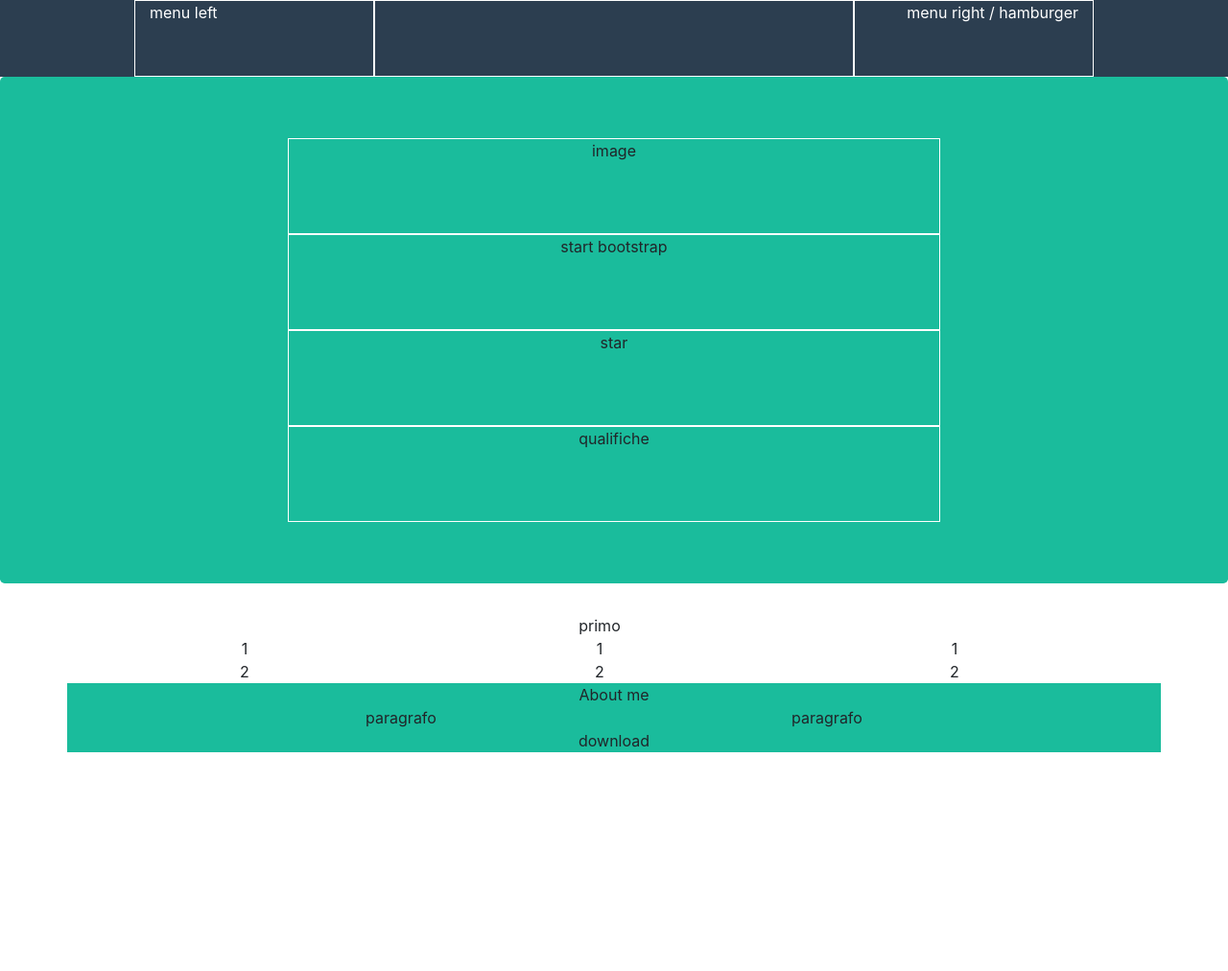
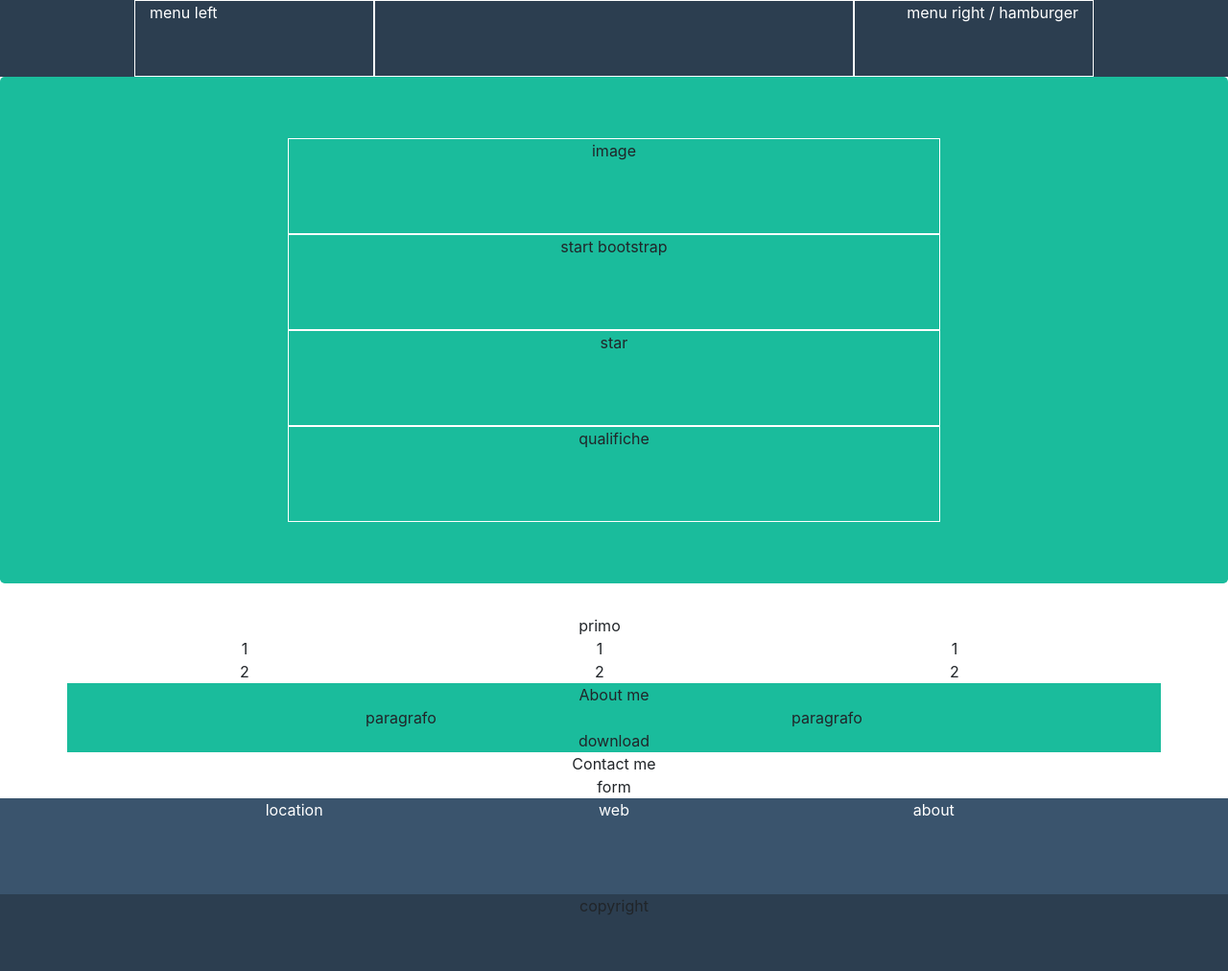
Before and after one commit to MAD71241/html-css-bootstrap-freelancer, a plain HTML site: page index.html in a window 1280 px wide. Shown: the whole page at 96% size. Before the commit the page ends 800 px from the top, so only its background shows below. Drawn offline with nearby package versions, Linux system fonts and the light colour scheme.

Commit message:
footer ok

```diff
--- a/assets/css/style.css
+++ b/assets/css/style.css
@@ -42,6 +42,21 @@ main>.container-fluid>.row .col-12 {
 
 /* About Section */
 
-.about {
+.about, .form .row:first-of-type {
     text-align: center;
 }
+
+/* FOOTER */
+/* Footer Top */
+
+.footer-top{
+    height: 100px;
+    background-color: #3A546D;
+    text-align: center;
+    color: white;
+}
+.footer-bot {
+    height: 80px;
+    background-color: #2C3E50;
+    text-align: center;
+}
--- a/index.html
+++ b/index.html
@@ -57,7 +57,27 @@
                 <div class="col-2">download</div>
             </div>
         </div>
+        <div class="container form">
+            <div class="row justify-content-center mx-auto">
+                <div class="col-4">Contact me</div>
+                <div class="col-12">form</div>
+            </div>
+        </div>
     </main>
+    <footer>
+        <div class="container-fluid footer-top">
+            <div class="row mx-auto">
+                <div class="col-4">location</div>
+                <div class="col-4">web</div>
+                <div class="col-4">about</div>
+            </div>
+        </div>
+        <div class="container-fluid footer-bot">
+            <div class="row justify-content-center mx-auto">
+                <div class="col-3">copyright</div>
+            </div>
+        </div>
+    </footer>
 </body>
 
 </html>
```
